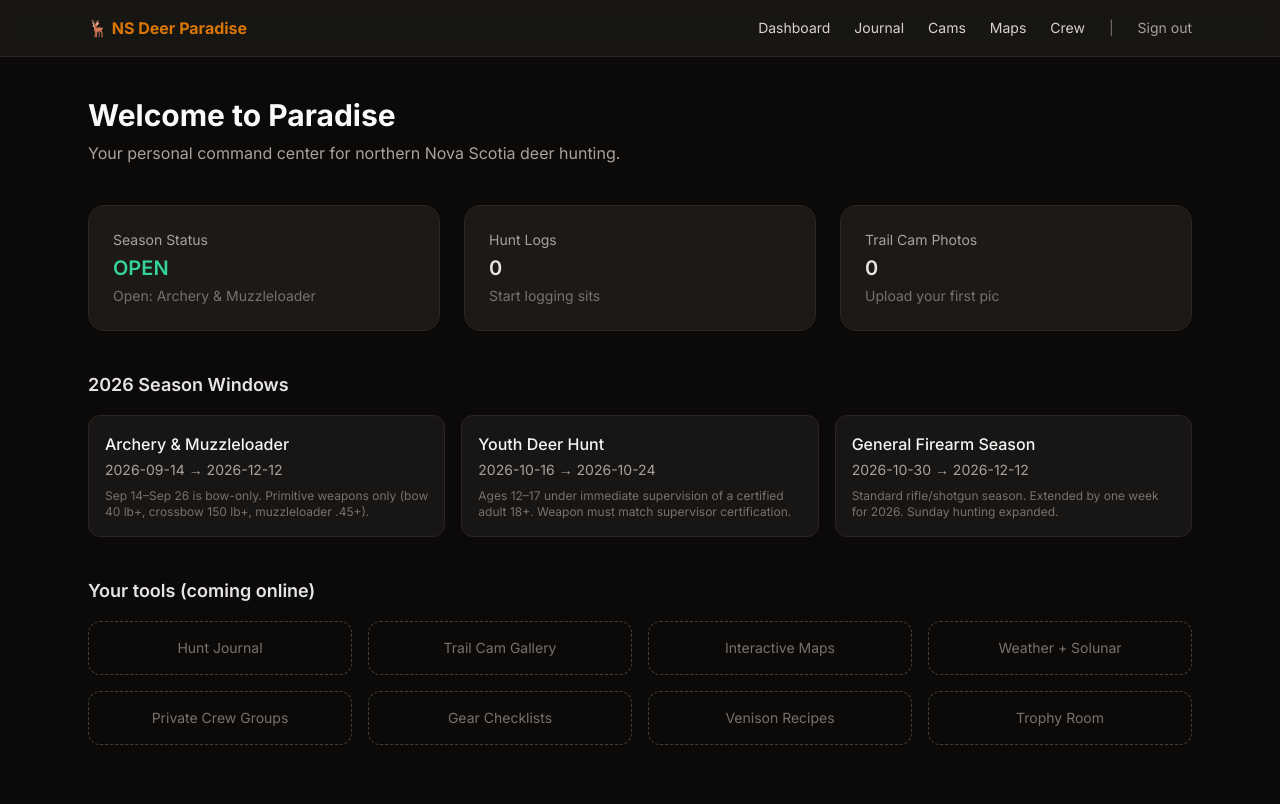
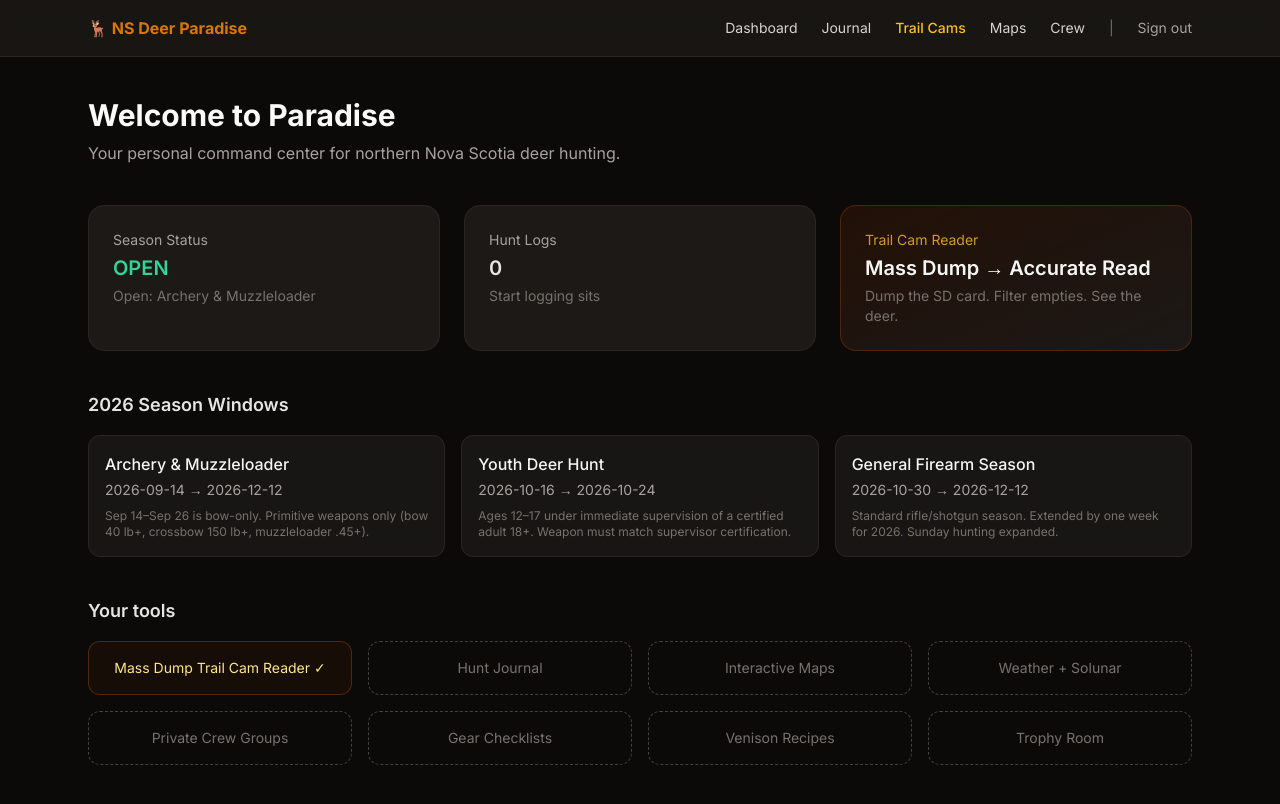
Before and after one commit to aross197/NS-Deer-Paradise, a Next.js app: page /dashboard in a window 1280 px wide. Built offline with nearby package versions, Linux system fonts and the light colour scheme.

Commit message:
Link dashboard to new mass-dump trail cam reader and highlight it

```diff
--- a/app/dashboard/page.tsx
+++ b/app/dashboard/page.tsx
@@ -15,7 +15,7 @@ export default function DashboardPage() {
           <div className="flex items-center gap-6 text-sm text-stone-300">
             <Link href="/dashboard" className="hover:text-white">Dashboard</Link>
             <Link href="#" className="hover:text-white">Journal</Link>
-            <Link href="#" className="hover:text-white">Cams</Link>
+            <Link href="/cams" className="text-amber-400 font-medium">Trail Cams</Link>
             <Link href="#" className="hover:text-white">Maps</Link>
             <Link href="#" className="hover:text-white">Crew</Link>
             <span className="text-stone-500">|</span>
@@ -32,7 +32,7 @@ export default function DashboardPage() {
           </p>
         </div>
 
-        {/* Status card */}
+        {/* Status cards */}
         <div className="grid md:grid-cols-3 gap-6 mb-10">
           <div className="p-6 rounded-2xl bg-stone-900 border border-stone-800">
             <p className="text-sm text-stone-400 mb-1">Season Status</p>
@@ -48,11 +48,18 @@ export default function DashboardPage() {
             <p className="text-sm text-stone-500 mt-1">Start logging sits</p>
           </div>
 
-          <div className="p-6 rounded-2xl bg-stone-900 border border-stone-800">
-            <p className="text-sm text-stone-400 mb-1">Trail Cam Photos</p>
-            <p className="text-xl font-semibold text-stone-200">0</p>
-            <p className="text-sm text-stone-500 mt-1">Upload your first pic</p>
-          </div>
+          <Link
+            href="/cams"
+            className="p-6 rounded-2xl bg-gradient-to-br from-amber-950/40 to-stone-900 border border-amber-800/40 hover:border-amber-600/60 transition group"
+          >
+            <p className="text-sm text-amber-400/80 mb-1">Trail Cam Reader</p>
+            <p className="text-xl font-semibold text-stone-100 group-hover:text-amber-300 transition">
+              Mass Dump → Accurate Read
+            </p>
+            <p className="text-sm text-stone-500 mt-1">
+              Dump the SD card. Filter empties. See the deer.
+            </p>
+          </Link>
         </div>
 
         {/* Quick season reminder */}
@@ -74,27 +81,26 @@ export default function DashboardPage() {
           </div>
         </section>
 
-        {/* Coming soon modules */}
+        {/* Tools */}
         <section>
-          <h2 className="text-lg font-semibold text-stone-200 mb-4">Your tools (coming online)</h2>
+          <h2 className="text-lg font-semibold text-stone-200 mb-4">Your tools</h2>
           <div className="grid sm:grid-cols-2 lg:grid-cols-4 gap-4">
-            {[
-              "Hunt Journal",
-              "Trail Cam Gallery",
-              "Interactive Maps",
-              "Weather + Solunar",
-              "Private Crew Groups",
-              "Gear Checklists",
-              "Venison Recipes",
-              "Trophy Room",
-            ].map((item) => (
+            <Link
+              href="/cams"
+              className="p-4 rounded-xl border border-amber-800/50 bg-amber-950/20 text-amber-200 text-sm text-center hover:border-amber-600 transition"
+            >
+              Mass Dump Trail Cam Reader ✓
+            </Link>
+            {["Hunt Journal", "Interactive Maps", "Weather + Solunar", "Private Crew Groups", "Gear Checklists", "Venison Recipes", "Trophy Room"].map(
+              (item) => (
                 <div
                   key={item}
                   className="p-4 rounded-xl border border-dashed border-stone-700 text-stone-500 text-sm text-center"
                 >
                   {item}
                 </div>
-            ))}
+              )
+            )}
           </div>
         </section>
       </main>
```
Lines whose indentation alone changed are shown as unchanged.
